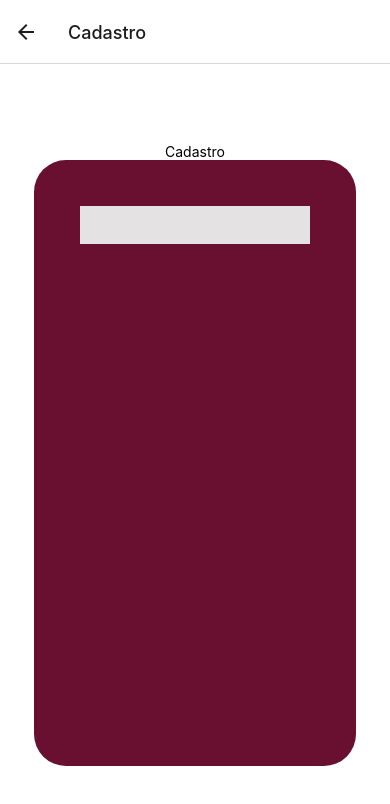
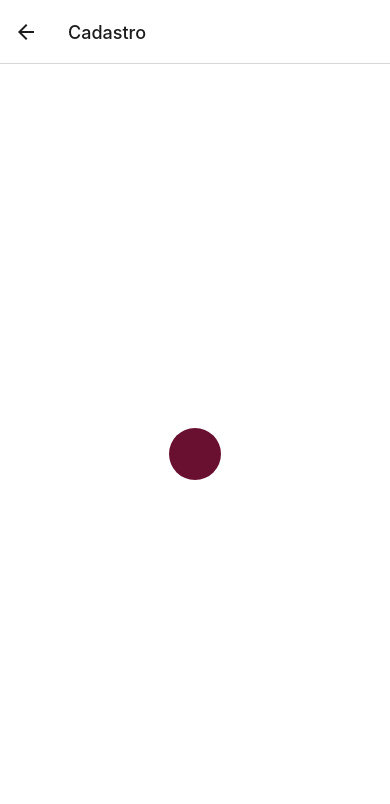
Before and after one commit to MiichelSoouza/app-maria, a React Native app: screen /Cadastro in a window 390 px wide. Shown: the top 804 px of the page. Built offline with nearby package versions, Linux system fonts and the light colour scheme.

Commit message:
Atualização de screen

```diff
--- a/screens/CadastroScreen.js
+++ b/screens/CadastroScreen.js
@@ -1,15 +1,13 @@
 import { StatusBar } from 'expo-status-bar';
-import { StyleSheet, View, Text } from 'react-native';
+import { StyleSheet, View, Text, Image } from 'react-native';
 
+const mascot = require("../assets/mascot.png")
 
-export default function  CadastroScreen() {
+export default function CadastroScreen() {
   return (
     <View style={styles.container}>
-        <Text>Cadastro</Text>
-        <StatusBar style="light" />
-        <View style={styles.box}>
-        <View style={styles.boxInfo}></View>
-        </View>
+      <StatusBar style="light" />
+      <View style={styles.circle}></View>
     </View>
   );
 }
@@ -17,21 +15,21 @@ export default function  CadastroScreen() {
 const styles = StyleSheet.create({
     container: {
       flex: 1,
-      backgroundColor: '#FFF',
+      backgroundColor: '#fff',
       alignItems: 'center',
-      justifyContent: 'center'
+      justifyContent: 'center',
+      padding: 53,
+      gap: 24,
+    },
+    circle:{
+      backgroundColor: '#691030',
+      width: 52,
+      height: 52,
+      borderRadius: 100
     },
     box: {
-      backgroundColor: '#691030',
-      borderRadius: 32,
-      height: 606,
-      width: 322,
-      padding: 46
-    },
-    boxInfo:{
-      backgroundColor:"#E4E2E2",
-      padding:19,
-      width: "100%",
-
+      backgroundColor: '#D9D9D9',
+      width: 52,
+      height: 52,
     }
 });
--- a/screens/LoginScreen.js
+++ b/screens/LoginScreen.js
@@ -81,7 +81,6 @@ const styles = StyleSheet.create({
       justifyContent: 'center',
       padding: 53,
       gap: 24,
-
     },
 
     welcome:{
```
Also changed, not shown: assets/seta.png (added).
